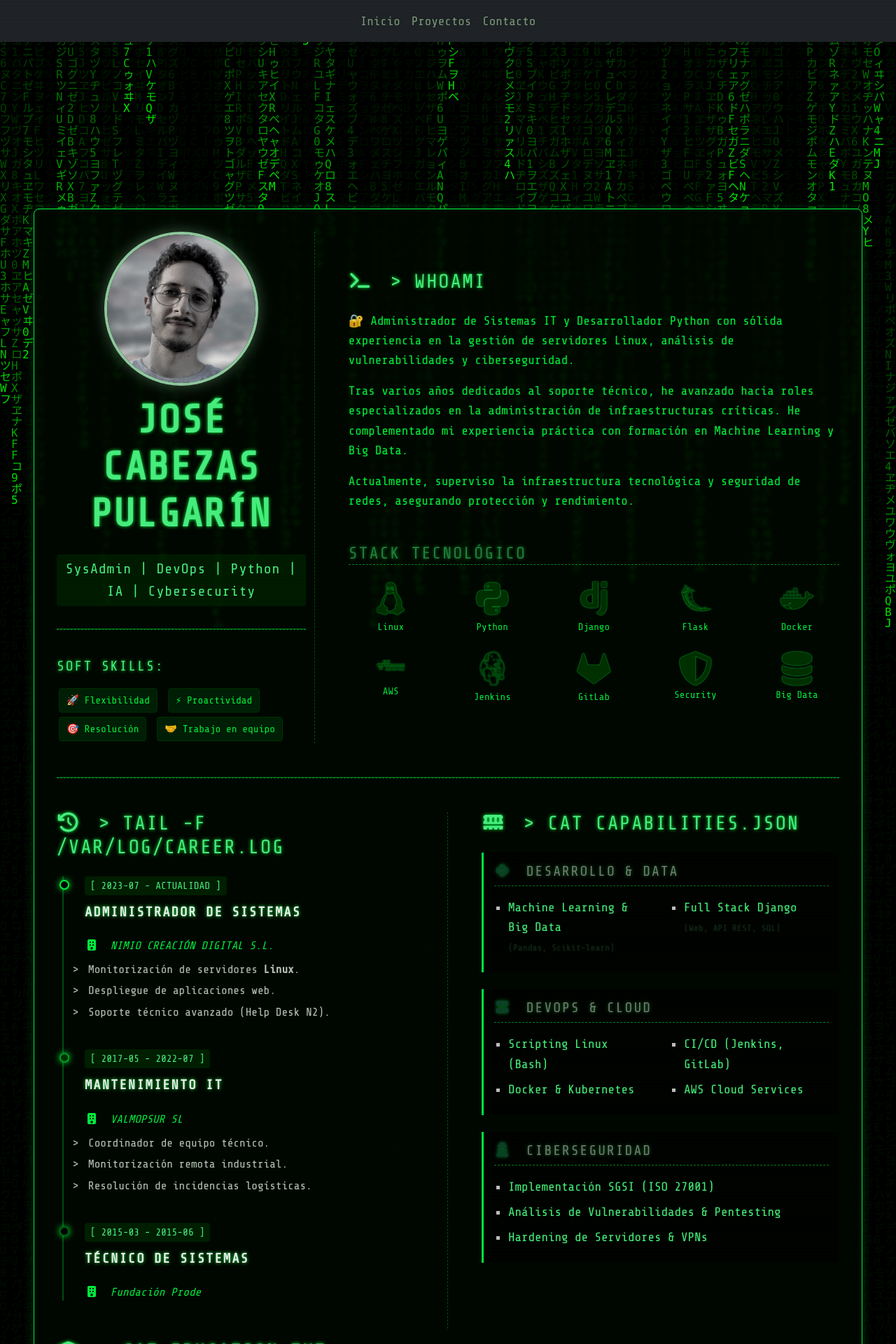
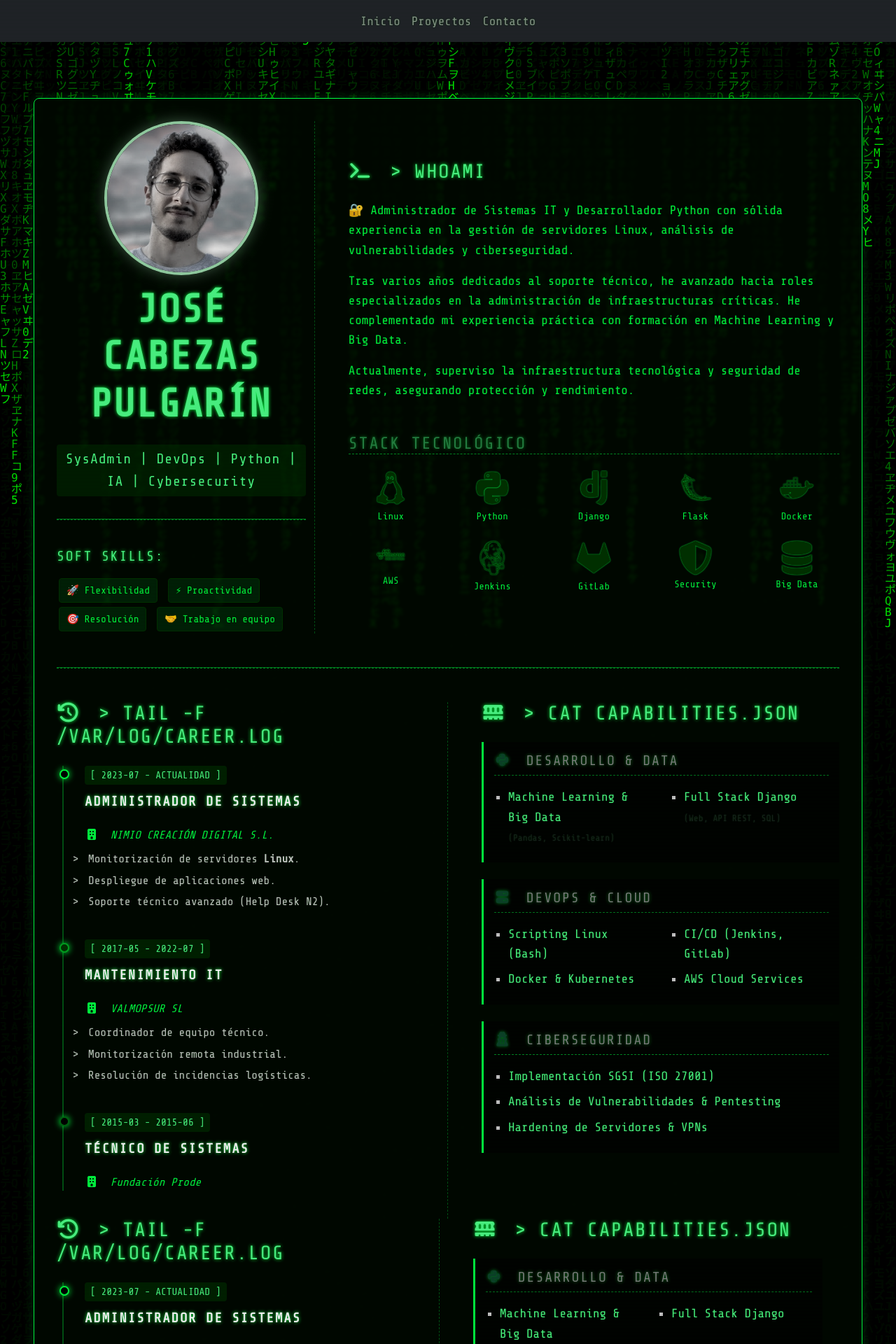
Before and after one commit to jornkbz/portfolio-flask, a Flask app: page / in a window 1280 px wide. Shown: the top 1920 px of the page at 70% size. Run offline with Flask 3, Linux system fonts and the light colour scheme; some libraries are stand-ins or nearby versions.

Commit message:
correccion error organizacion

````diff
--- a/templates/home.html
+++ b/templates/home.html
@@ -167,7 +167,117 @@
 
         </div>
     </div>
-<h3 class="mb-4 pt-3 border-top-matrix">
+<div class="row">
+
+    <div class="col-lg-6 border-end-matrix mb-5 mb-lg-0">
+        <h3 class="mb-4">
+            <i class="fas fa-history me-2"></i> > tail -f /var/log/career.log
+        </h3>
+
+        <div class="matrix-timeline ms-2">
+
+            <div class="timeline-item">
+                <div class="timeline-dot"></div>
+                <span class="timeline-date">[ 2023-07 - ACTUALIDAD ]</span>
+                <h4 class="timeline-role mt-2">Administrador de Sistemas</h4>
+                <div class="timeline-company">
+                    <i class="fas fa-building me-2"></i> NIMIO CREACIÓN DIGITAL S.L.
+                </div>
+                <ul class="list-unstyled timeline-desc mt-2">
+                    <li>Monitorización y mantenimiento de servidores <strong>Linux</strong>.</li>
+                    <li>Despliegue y puesta en producción de aplicaciones web.</li>
+                    <li>Soporte técnico avanzado (Help Desk N2).</li>
+                </ul>
+            </div>
+
+            <div class="timeline-item">
+                <div class="timeline-dot" style="background-color: #003300; border-color: #00AA22;"></div>
+                <span class="timeline-date">[ 2017-05 - 2022-07 ]</span>
+                <h4 class="timeline-role mt-2">Mantenimiento IT</h4>
+                <div class="timeline-company">
+                    <i class="fas fa-building me-2"></i> VALMOPSUR SL
+                </div>
+                <ul class="list-unstyled timeline-desc mt-2">
+                    <li>Coordinador de equipo técnico.</li>
+                    <li>Monitorización remota industrial.</li>
+                    <li>Resolución de incidencias logísticas.</li>
+                </ul>
+            </div>
+
+            <div class="timeline-item">
+                <div class="timeline-dot" style="background-color: #000; border-color: #006611;"></div>
+                <span class="timeline-date">[ 2015-03 - 2015-06 ]</span>
+                <h4 class="timeline-role mt-2">Técnico de Sistemas</h4>
+                <div class="timeline-company">
+                    <i class="fas fa-building me-2"></i> Fundación Prode
+                </div>
+            </div>
+
+        </div>
+    </div>
+
+    <div class="col-lg-6 ps-lg-5">
+
+        <h3 class="mb-4">
+            <i class="fas fa-memory me-2"></i> > cat capabilities.json
+        </h3>
+
+        <div class="row g-4 mb-5">
+            <div class="col-12">
+                <div class="project-list-card">
+                    <h5 class="text-white border-bottom-matrix pb-2 mb-3">
+                        <i class="fab fa-python text-success me-2"></i> Desarrollo & Data
+                    </h5>
+                    <div class="row">
+                        <div class="col-md-6">
+                            <ul class="list-unstyled project-list mb-0">
+                                <li><a href="https://github.com/jornkbz/TFM-EIP" target="_blank">Machine Learning & Big Data</a></li>
+                            </ul>
+                        </div>
+                        <div class="col-md-6">
+                            <ul class="list-unstyled project-list mb-0">
+                                <li><a href="https://neuraprint3d.com/" target="_blank">Full Stack Django</a></li>
+                            </ul>
+                        </div>
+                    </div>
+                </div>
+            </div>
+
+            <div class="col-12">
+                <div class="project-list-card">
+                    <h5 class="text-white border-bottom-matrix pb-2 mb-3">
+                        <i class="fas fa-server text-success me-2"></i> DevOps & Cloud
+                    </h5>
+                    <div class="row">
+                        <div class="col-md-6">
+                            <ul class="list-unstyled project-list mb-0">
+                                <li><a href="#">Scripting Linux (Bash)</a></li>
+                                <li><a href="#">Docker & Kubernetes</a></li>
+                            </ul>
+                        </div>
+                        <div class="col-md-6">
+                            <ul class="list-unstyled project-list mb-0">
+                                <li><a href="#">CI/CD (Jenkins, GitLab)</a></li>
+                            </ul>
+                        </div>
+                    </div>
+                </div>
+            </div>
+
+            <div class="col-12">
+                <div class="project-list-card">
+                    <h5 class="text-white border-bottom-matrix pb-2 mb-3">
+                        <i class="fas fa-user-secret text-success me-2"></i> Ciberseguridad
+                    </h5>
+                    <ul class="list-unstyled project-list mb-0">
+                        <li><a href="#">Implementación SGSI (ISO 27001)</a></li>
+                        <li><span style="color: #4DFF88;">Análisis de Vulnerabilidades</span></li>
+                    </ul>
+                </div>
+            </div>
+        </div>
+
+        <h3 class="mb-4 pt-3 border-top-matrix">
             <i class="fas fa-graduation-cap me-2"></i> > cat education.txt
         </h3>
 
@@ -186,7 +296,7 @@
 
             <div class="mb-4">
                 <div class="d-flex justify-content-between align-items-start">
-                    <h5 class="text-white mb-1">Máster en Ciberseguridad & Hacking Ético</h5>
+                    <h5 class="text-white mb-1">Máster Ciberseguridad & Hacking</h5>
                     <span class="matrix-badge py-0" style="font-size: 0.75rem;">2022 - 2023</span>
                 </div>
                 <p class="mb-1 text-success">EIP International Business School</p>
@@ -197,12 +307,12 @@
 
             <div class="mb-4">
                 <div class="d-flex justify-content-between align-items-start">
-                    <h5 class="text-white mb-1">Máster en Python, BigData & Machine Learning</h5>
+                    <h5 class="text-white mb-1">Máster Python, BigData & ML</h5>
                     <span class="matrix-badge py-0" style="font-size: 0.75rem;">2021 - 2022</span>
                 </div>
                 <p class="mb-1 text-success">EIP International Business School</p>
                 <small class="text-muted d-block">
-                    FastAPI, Django, Keras, Análisis de Datos, TFM: Aviation Accident Prediction.
+                    FastAPI, Django, Keras, Análisis de Datos. TFM: Aviation Accident Prediction.
                 </small>
             </div>
 
@@ -210,18 +320,20 @@
                 <div class="col-md-6">
                     <div class="p-2 border border-success rounded">
                         <i class="fas fa-certificate text-warning me-2"></i>
-                        <span class="text-white">Ethical Hacking Essentials (EHE)</span>
+                        <span class="text-white">Ethical Hacking (EHE)</span>
                         <br><small class="text-muted ps-4">EC-Council</small>
                     </div>
                 </div>
                 <div class="col-md-6">
                     <div class="p-2 border border-success rounded">
                         <i class="fas fa-university text-info me-2"></i>
-                        <span class="text-white">G.S. Administración Sistemas (ASIR)</span>
+                        <span class="text-white">G.S. Admin Sistemas</span>
                         <br><small class="text-muted ps-4">Florencio Pintado</small>
                     </div>
                 </div>
             </div>
+
+        </div> </div> </div> ```
 </div>
         </div> </div>
 </section>
````
